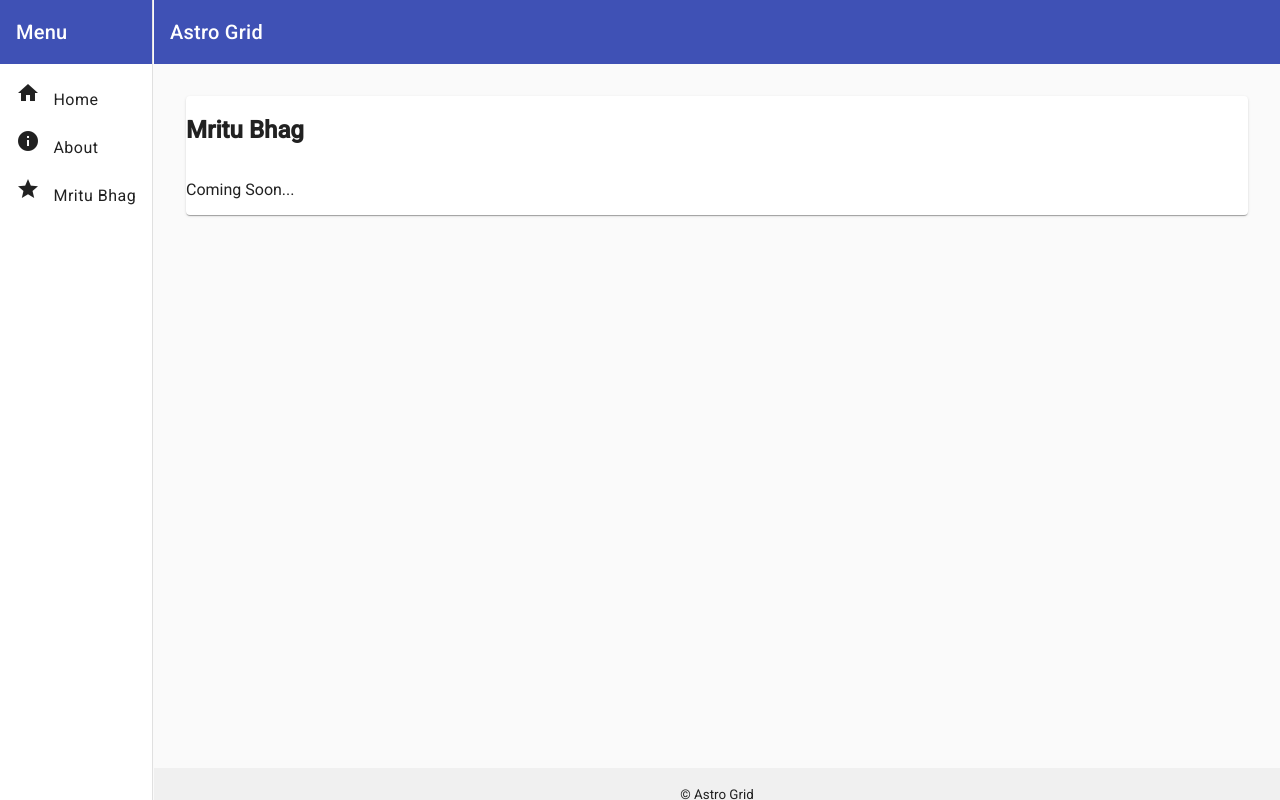
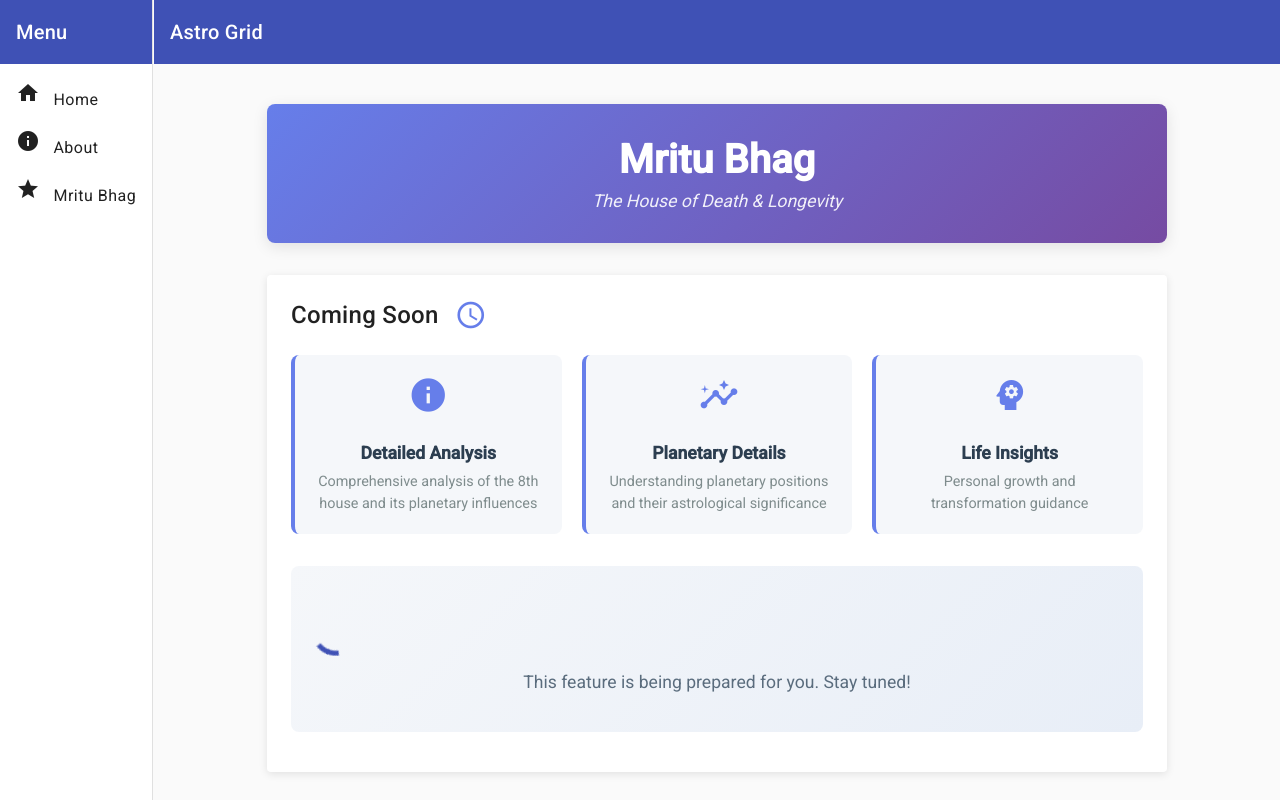
Before and after one commit to akshaygeek108/astro-grid, an Angular app: page /mritu-bhag in a window 1280 px wide. Built offline with nearby package versions, Linux system fonts and the light colour scheme.

Commit message:
UI fix for Mritu Bhag

```diff
--- a/src/app/app.module.ts
+++ b/src/app/app.module.ts
@@ -13,6 +13,7 @@ import { MatListModule } from '@angular/material/list';
 import { MatIconModule } from '@angular/material/icon';
 import { MatButtonModule } from '@angular/material/button';
 import { MatDividerModule } from '@angular/material/divider';
+import { MatProgressSpinnerModule } from '@angular/material/progress-spinner';
 
 import { AppComponent } from './app.component';
 import { HomeComponent } from './home/home.component';
@@ -37,6 +38,7 @@ import { MrituBhagComponent } from './mritu-bhag/mritu-bhag.component';
     MatIconModule,
     MatButtonModule,
     MatDividerModule,
+    MatProgressSpinnerModule,
     AppRoutingModule
   ],
   providers: [],
--- a/src/app/mritu-bhag/mritu-bhag.component.css
+++ b/src/app/mritu-bhag/mritu-bhag.component.css
@@ -0,0 +1,114 @@
+.container {
+  max-width: 900px;
+  margin: 24px auto;
+  padding: 0 16px;
+}
+
+.hero-section {
+  text-align: center;
+  margin-bottom: 32px;
+  padding: 32px 16px;
+  background: linear-gradient(135deg, #667eea 0%, #764ba2 100%);
+  border-radius: 8px;
+  color: white;
+  box-shadow: 0 4px 15px rgba(0, 0, 0, 0.1);
+}
+
+.hero-section h1 {
+  font-size: 2.5rem;
+  margin: 0 0 8px 0;
+  font-weight: 600;
+}
+
+.subtitle {
+  font-size: 1.1rem;
+  margin: 0;
+  opacity: 0.9;
+  font-style: italic;
+}
+
+.main-card {
+  padding: 24px;
+  box-shadow: 0 2px 8px rgba(0, 0, 0, 0.1);
+}
+
+mat-card-header {
+  display: flex;
+  align-items: center;
+  gap: 16px;
+  margin-bottom: 24px;
+  padding: 0;
+}
+
+.header-icon {
+  font-size: 32px;
+  width: 32px;
+  height: 32px;
+  color: #667eea;
+}
+
+mat-card-title {
+  font-size: 1.5rem;
+  margin: 0;
+}
+
+.content-grid {
+  display: grid;
+  grid-template-columns: repeat(auto-fit, minmax(250px, 1fr));
+  gap: 20px;
+  margin-bottom: 32px;
+}
+
+.info-box {
+  padding: 20px;
+  background: #f5f7fa;
+  border-radius: 8px;
+  text-align: center;
+  transition: transform 0.3s ease, box-shadow 0.3s ease;
+  border-left: 4px solid #667eea;
+}
+
+.info-box:hover {
+  transform: translateY(-4px);
+  box-shadow: 0 4px 12px rgba(102, 126, 234, 0.15);
+}
+
+.box-icon {
+  font-size: 40px;
+  width: 40px;
+  height: 40px;
+  color: #667eea;
+  margin-bottom: 12px;
+}
+
+.info-box h3 {
+  font-size: 1.1rem;
+  margin: 12px 0 8px 0;
+  color: #2c3e50;
+}
+
+.info-box p {
+  font-size: 0.9rem;
+  color: #7f8c8d;
+  margin: 0;
+  line-height: 1.5;
+}
+
+mat-card-content {
+  padding: 0;
+}
+
+.coming-soon-message {
+  text-align: center;
+  padding: 40px 20px;
+  background: linear-gradient(135deg, #f5f7fa 0%, #e8eef7 100%);
+  border-radius: 8px;
+  margin-top: 24px;
+}
+
+.coming-soon-message p {
+  font-size: 1.1rem;
+  color: #5a6c7d;
+  margin-top: 16px;
+  margin-bottom: 0;
+}
--- a/src/app/mritu-bhag/mritu-bhag.component.html
+++ b/src/app/mritu-bhag/mritu-bhag.component.html
@@ -1,6 +1,42 @@
 <div class="container">
-  <mat-card>
-    <h2>Mritu Bhag</h2>
-    <p>Coming Soon...</p>
+  <!-- Hero Section -->
+  <div class="hero-section">
+    <h1>Mritu Bhag</h1>
+    <p class="subtitle">The House of Death & Longevity</p>
+  </div>
+
+  <!-- Main Content -->
+  <mat-card class="main-card">
+    <mat-card-header>
+      <mat-icon class="header-icon">schedule</mat-icon>
+      <mat-card-title>Coming Soon</mat-card-title>
+    </mat-card-header>
+
+    <mat-card-content>
+      <div class="content-grid">
+        <div class="info-box">
+          <mat-icon class="box-icon">info</mat-icon>
+          <h3>Detailed Analysis</h3>
+          <p>Comprehensive analysis of the 8th house and its planetary influences</p>
+        </div>
+
+        <div class="info-box">
+          <mat-icon class="box-icon">insights</mat-icon>
+          <h3>Planetary Details</h3>
+          <p>Understanding planetary positions and their astrological significance</p>
+        </div>
+
+        <div class="info-box">
+          <mat-icon class="box-icon">psychology</mat-icon>
+          <h3>Life Insights</h3>
+          <p>Personal growth and transformation guidance</p>
+        </div>
+      </div>
+
+      <div class="coming-soon-message">
+        <mat-spinner diameter="50"></mat-spinner>
+        <p>This feature is being prepared for you. Stay tuned!</p>
+      </div>
+    </mat-card-content>
   </mat-card>
 </div>
```
